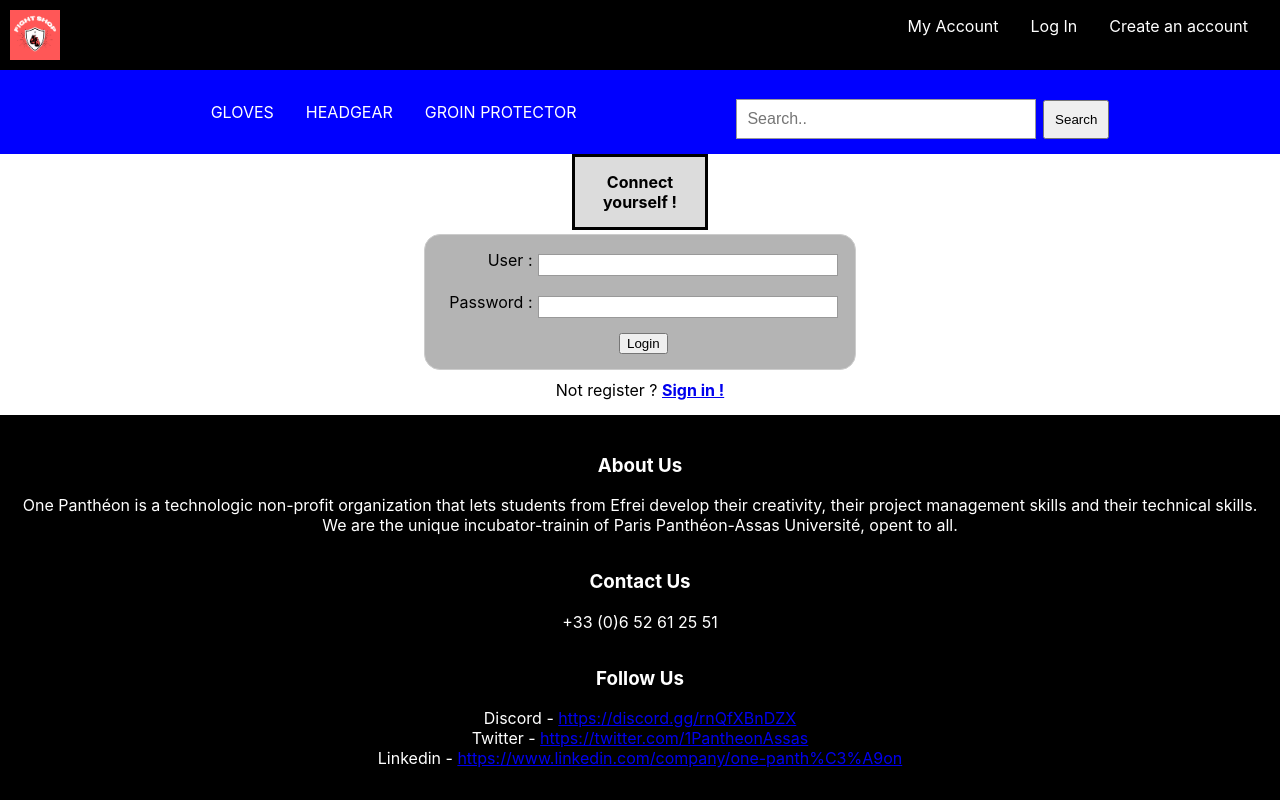
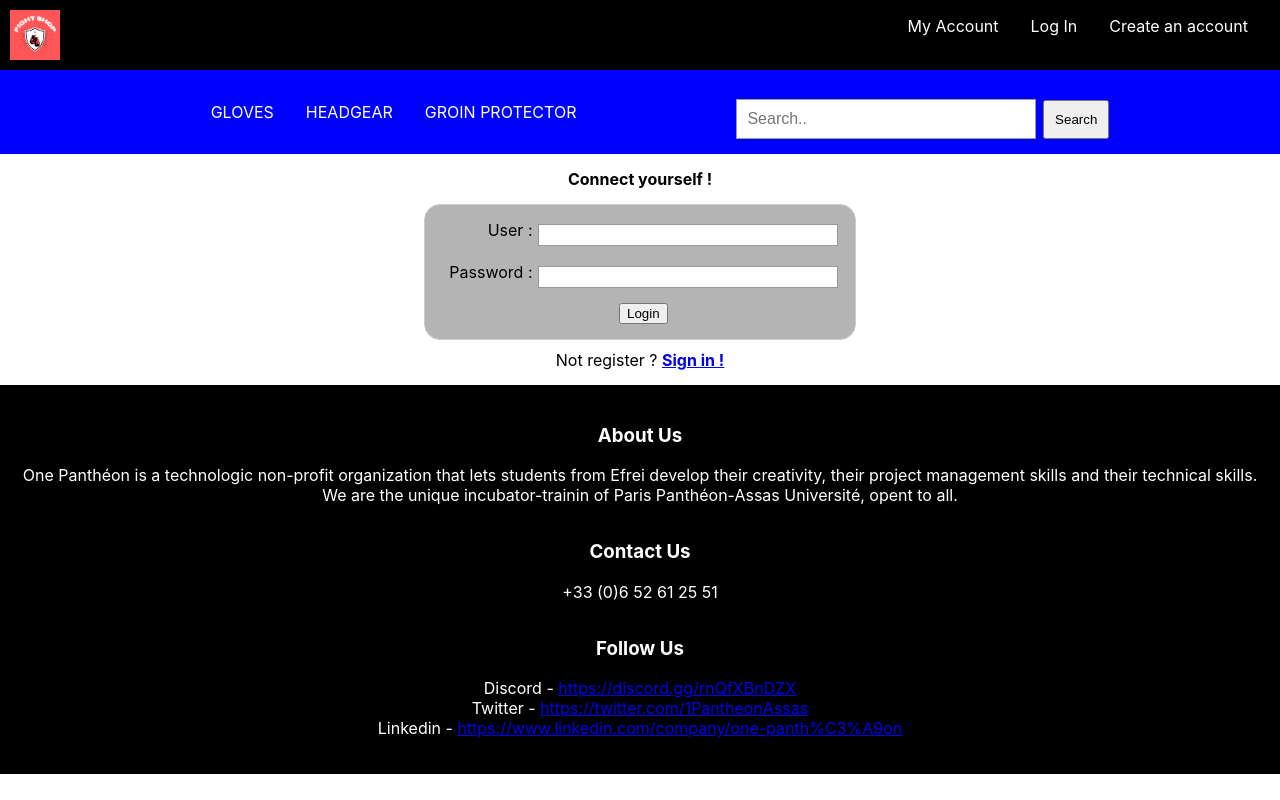
Before and after one commit to ProjectFightShop/fight_shop, a React (Create React App) app: page /fight_shop/login in a window 1280 px wide. Built offline with nearby package versions, Linux system fonts and the light colour scheme; no server answers.

Commit message:
Update account.styles.css

```diff
--- a/src/pages/account/account.styles.css
+++ b/src/pages/account/account.styles.css
@@ -2,7 +2,7 @@
     text-align: left;
 }
 
-.connect,.notConnect{
+.connectAccount,.notConnect{
     display: inline-block;
     width: 100px;
     text-align: center;
```
